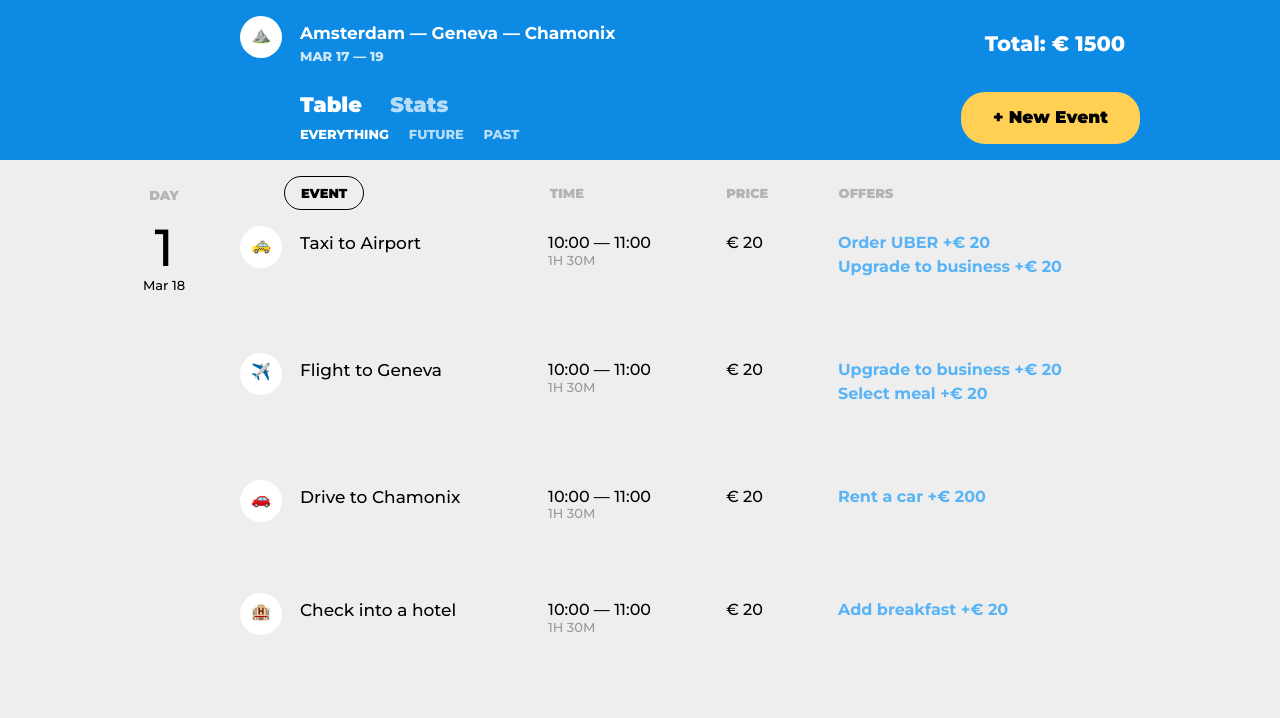
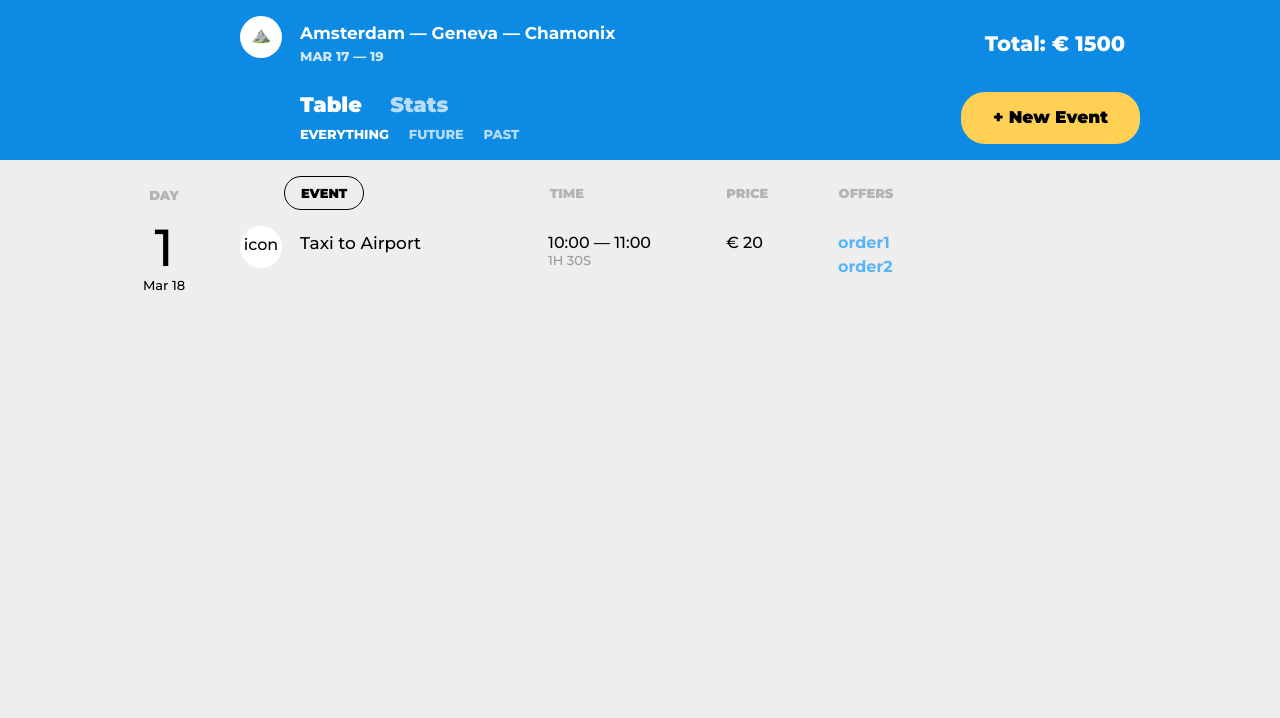
Before and after one commit to mazovladimir/231833-big-trip-8, a website built with webpack: page public/index.html in a window 1280 px wide. Built offline with nearby package versions, Linux system fonts and the light colour scheme.

Commit message:
Added trips

```diff
--- a/public/index.html
+++ b/public/index.html
@@ -59,70 +59,7 @@
         <p class="trip-day__number">1</p>
         <h2 class="trip-day__title">Mar 18</h2>
       </article>
-
       <div class="trip-day__items">
-        <article class="trip-point">
-          <i class="trip-icon">🚕</i>
-          <h3 class="trip-point__title">Taxi to Airport</h3>
-          <p class="trip-point__schedule">
-            <span class="trip-point__timetable">10:00&nbsp;&mdash; 11:00</span>
-            <span class="trip-point__duration">1h 30m</span>
-          </p>
-          <p class="trip-point__price">&euro;&nbsp;20</p>
-          <ul class="trip-point__offers">
-            <li>
-              <button class="trip-point__offer">Order UBER +&euro;&nbsp;20</button>
-            </li>
-            <li>
-              <button class="trip-point__offer">Upgrade to business +&euro;&nbsp;20</button>
-            </li>
-          </ul>
-        </article>
-        <article class="trip-point">
-          <i class="trip-icon">✈️</i>
-          <h3 class="trip-point__title">Flight to Geneva</h3>
-          <p class="trip-point__schedule">
-            <span class="trip-point__timetable">10:00&nbsp;&mdash; 11:00</span>
-            <span class="trip-point__duration">1h 30m</span>
-          </p>
-          <p class="trip-point__price">&euro;&nbsp;20</p>
-          <ul class="trip-point__offers">
-            <li>
-              <button class="trip-point__offer">Upgrade to business +&euro;&nbsp;20</button>
-            </li>
-            <li>
-              <button class="trip-point__offer">Select meal +&euro;&nbsp;20</button>
-            </li>
-          </ul>
-        </article>
-        <article class="trip-point">
-          <i class="trip-icon">🚗</i>
-          <h3 class="trip-point__title">Drive to Chamonix</h3>
-          <p class="trip-point__schedule">
-            <span class="trip-point__timetable">10:00&nbsp;&mdash; 11:00</span>
-            <span class="trip-point__duration">1h 30m</span>
-          </p>
-          <p class="trip-point__price">&euro;&nbsp;20</p>
-          <ul class="trip-point__offers">
-            <li>
-                <button class="trip-point__offer">Rent a car +&euro;&nbsp;200</button>
-              </li>
-          </ul>
-        </article>
-        <article class="trip-point">
-          <i class="trip-icon">🏨</i>
-          <h3 class="trip-point__title">Check into a hotel</h3>
-          <p class="trip-point__schedule">
-            <span class="trip-point__timetable">10:00&nbsp;&mdash; 11:00</span>
-            <span class="trip-point__duration">1h 30m</span>
-          </p>
-          <p class="trip-point__price">&euro;&nbsp;20</p>
-          <ul class="trip-point__offers">
-            <li>
-              <button class="trip-point__offer">Add breakfast +&euro;&nbsp;20</button>
-            </li>
-          </ul>
-        </article>
       </div>
     </section>
   </section>
--- a/src/main.js
+++ b/src/main.js
@@ -1,7 +1,14 @@
 import makeFilter from './make-filter.js';
+import makeTask from './make-task.js';
 
-const filters = document.querySelector(`.trip-filter`);
 
-filters.insertAdjacentHTML(`beforeend`, makeFilter(`Everything`, true));
-filters.insertAdjacentHTML(`beforeend`, makeFilter(`Future`));
-filters.insertAdjacentHTML(`beforeend`, makeFilter(`Past`));
+const tripFilter = document.querySelector(`.trip-filter`);
+
+
+tripFilter.insertAdjacentHTML(`beforeend`, makeFilter(`Everything`, true));
+tripFilter.insertAdjacentHTML(`beforeend`, makeFilter(`Future`));
+tripFilter.insertAdjacentHTML(`beforeend`, makeFilter(`Past`));
+
+const tripDayItems = document.querySelector(`.trip-day__items`);
+
+tripDayItems.insertAdjacentHTML(`beforeend`, makeTask('icon', 'Taxi to Airport', '10:00', '11:00', '1h 30s', '20', ['order1', 'order2']));
--- /dev/null
+++ b/src/make-task.js
@@ -0,0 +1,23 @@
+export default (icon, title, starttime, endtime, duration, price, offers) =>
+`
+    <article class="trip-point">
+        <i class="trip-icon">${icon}</i>
+        <h3 class="trip-point__title">${title}</h3>
+        <p class="trip-point__schedule">
+            <span class="trip-point__timetable">${starttime}&nbsp;&mdash; ${endtime}</span>
+            <span class="trip-point__duration">${duration}</span>
+        </p>
+        <p class="trip-point__price">&euro;&nbsp;${price}</p>
+        ${createOffers(offers)}
+    </article>
+`
+
+let createOffers = (offers) =>
+        `<ul class="trip-point__offers">
+            ${offers.map(offer =>`
+                <li>
+                    <button class="trip-point__offer">
+                        ${offer}
+                    </button>
+                 </li>`).join(``)}
+        </ul>`
```
